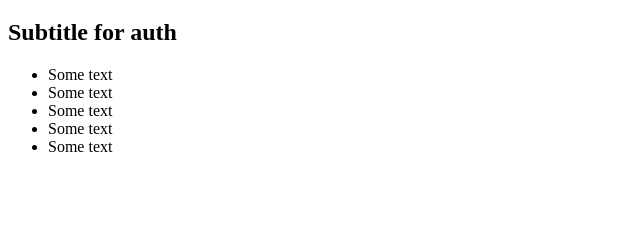
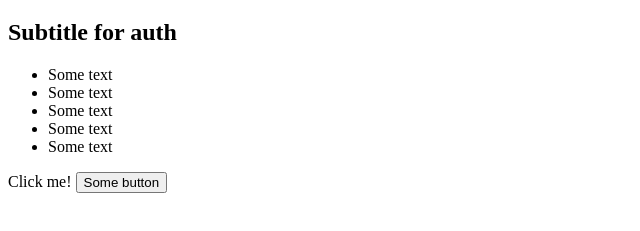
Before and after one commit to OnlyRaydek/git-repo-one, a plain HTML site: page index.html in a window 1280 px wide. Shown: the part 87-318 px from the top of the page, without its empty margins (0-640 px from the left). Drawn offline with Linux system fonts and the light colour scheme.

Commit message:
add form and btn

```diff
--- a/index.html
+++ b/index.html
@@ -16,5 +16,9 @@
     <li>Some text</li>
     <li>Some text</li>
   </ul>
+  <form action="get">
+    <label>Click me!</label>
+    <input type="button" value="Some button">
+  </form>
 </body>
 </html>
```
